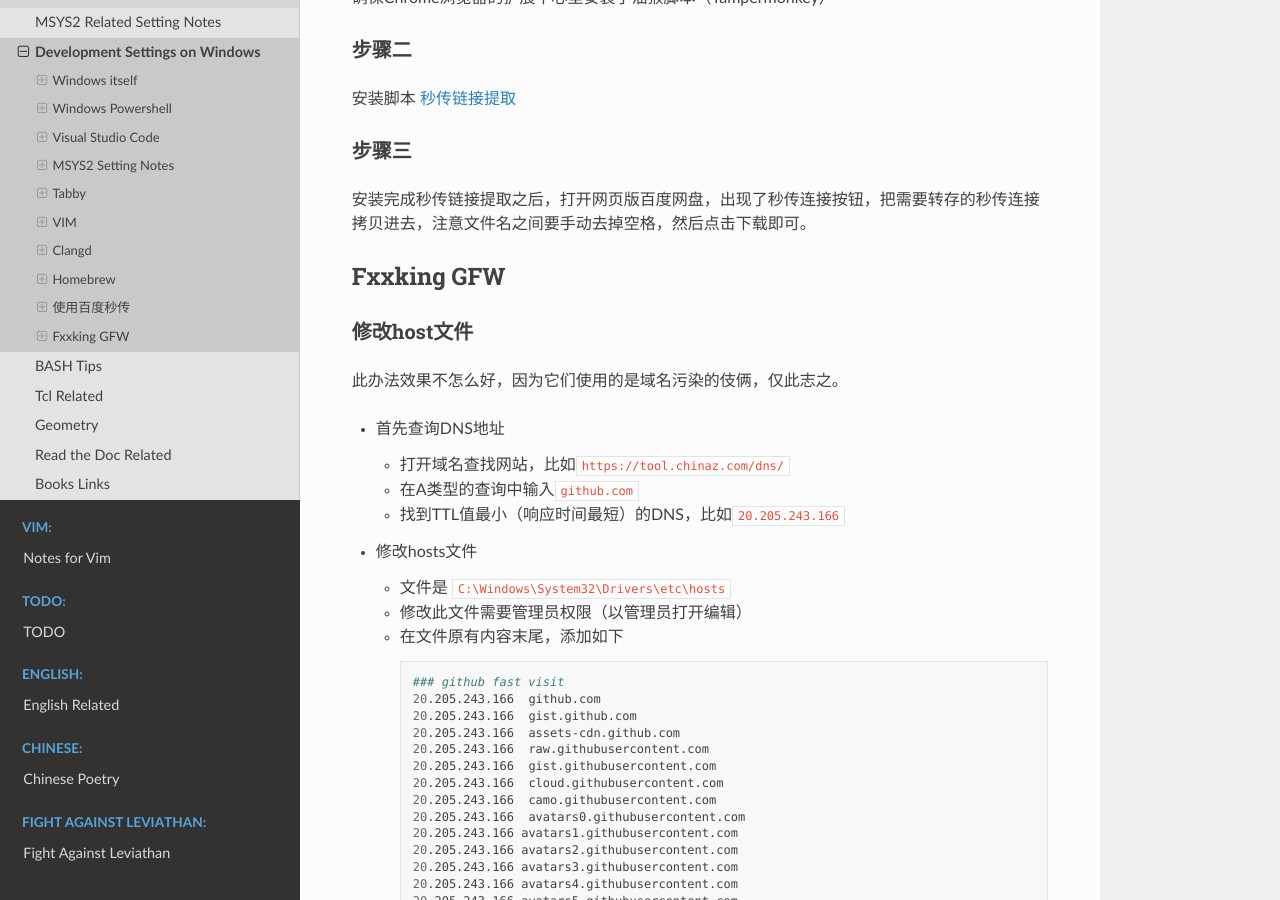
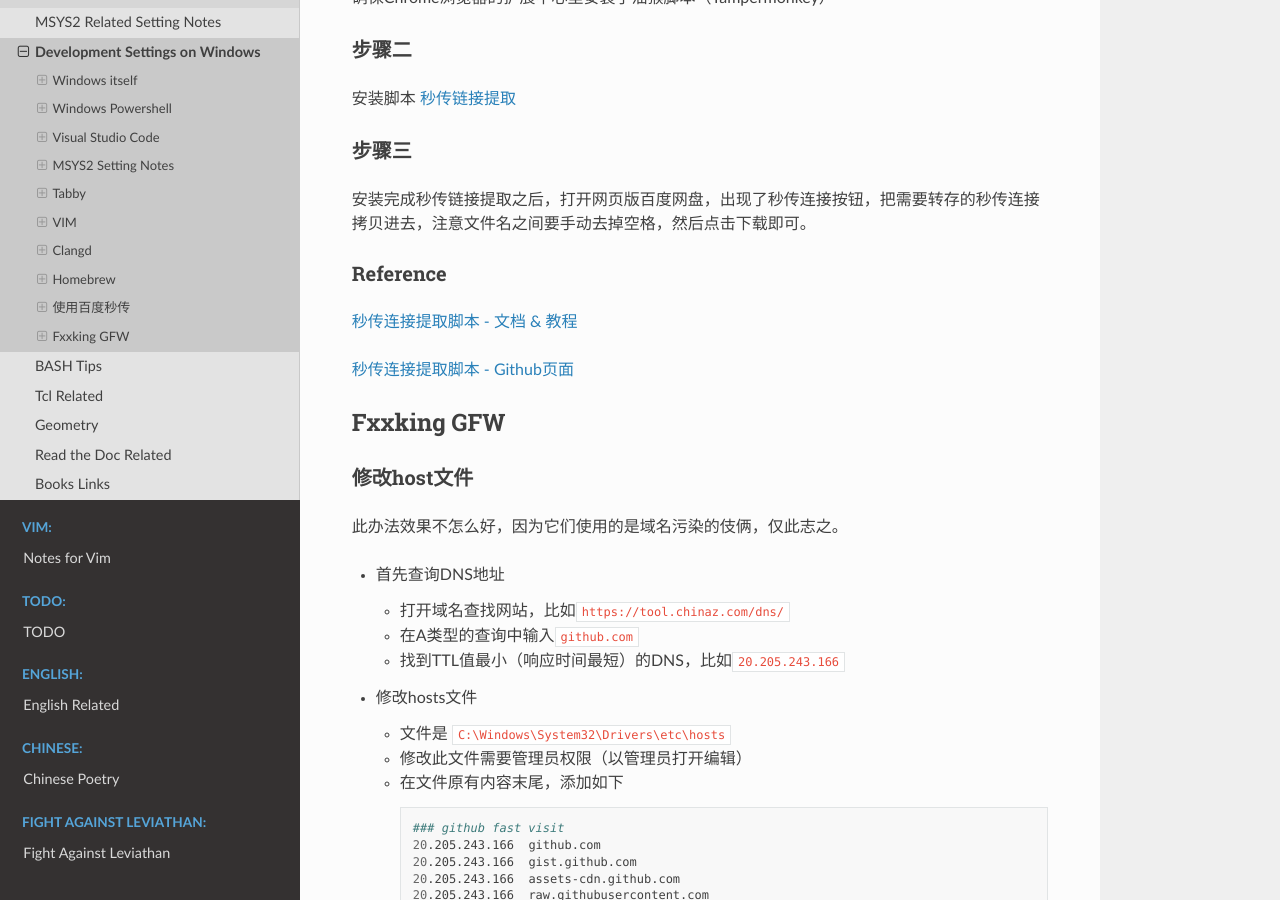
Before and after one commit to Pyrad/pyradnotes, a Sphinx documentation site: the page built from source/Notes/WinDevEnvSetup.md, in a window 1280 px wide and 900 px high, scrolled down 18383 px. Built offline with Sphinx 7.4.7 and the Read the Docs theme 2.0.0, drawn with Linux system fonts in a browser that asks for light colours.

Commit message:
Add reference links

```diff
--- a/source/Notes/WinDevEnvSetup.md
+++ b/source/Notes/WinDevEnvSetup.md
@@ -1014,6 +1014,12 @@ brew install gcc
 
 安装完成秒传链接提取之后，打开网页版百度网盘，出现了秒传连接按钮，把需要转存的秒传连接拷贝进去，注意文件名之间要手动去掉空格，然后点击下载即可。
 
+### Reference
+
+[秒传连接提取脚本 - 文档 & 教程](https://xtsat.github.io/rapid-upload-userscript-doc/document/Info/%E8%84%9A%E6%9C%AC%E8%AF%B4%E6%98%8E.html)
+
+[秒传连接提取脚本 - Github页面](https://github.com/mengzonefire/rapid-upload-userscript)
+
 
 
 ## Fxxking GFW
```
